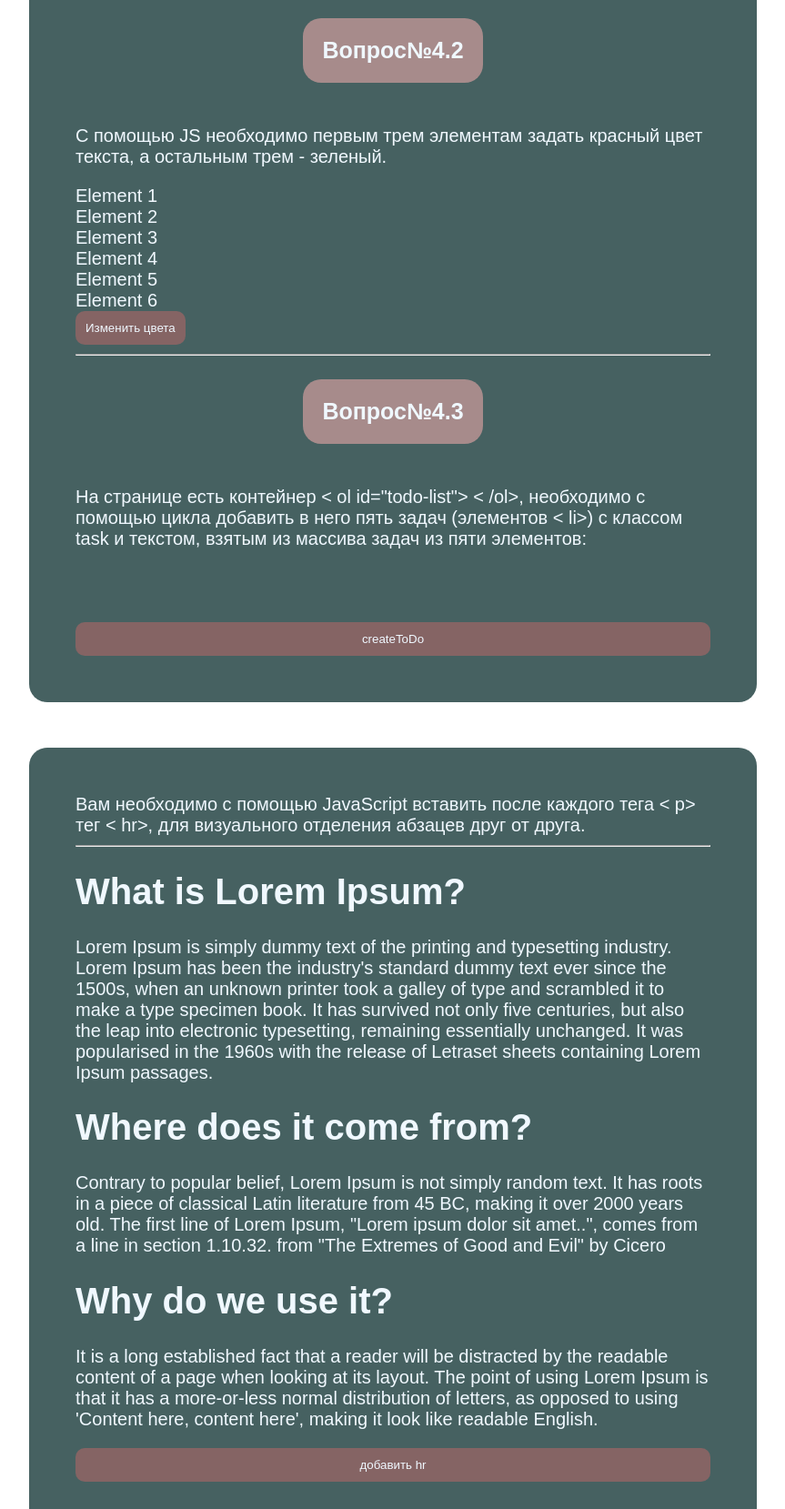
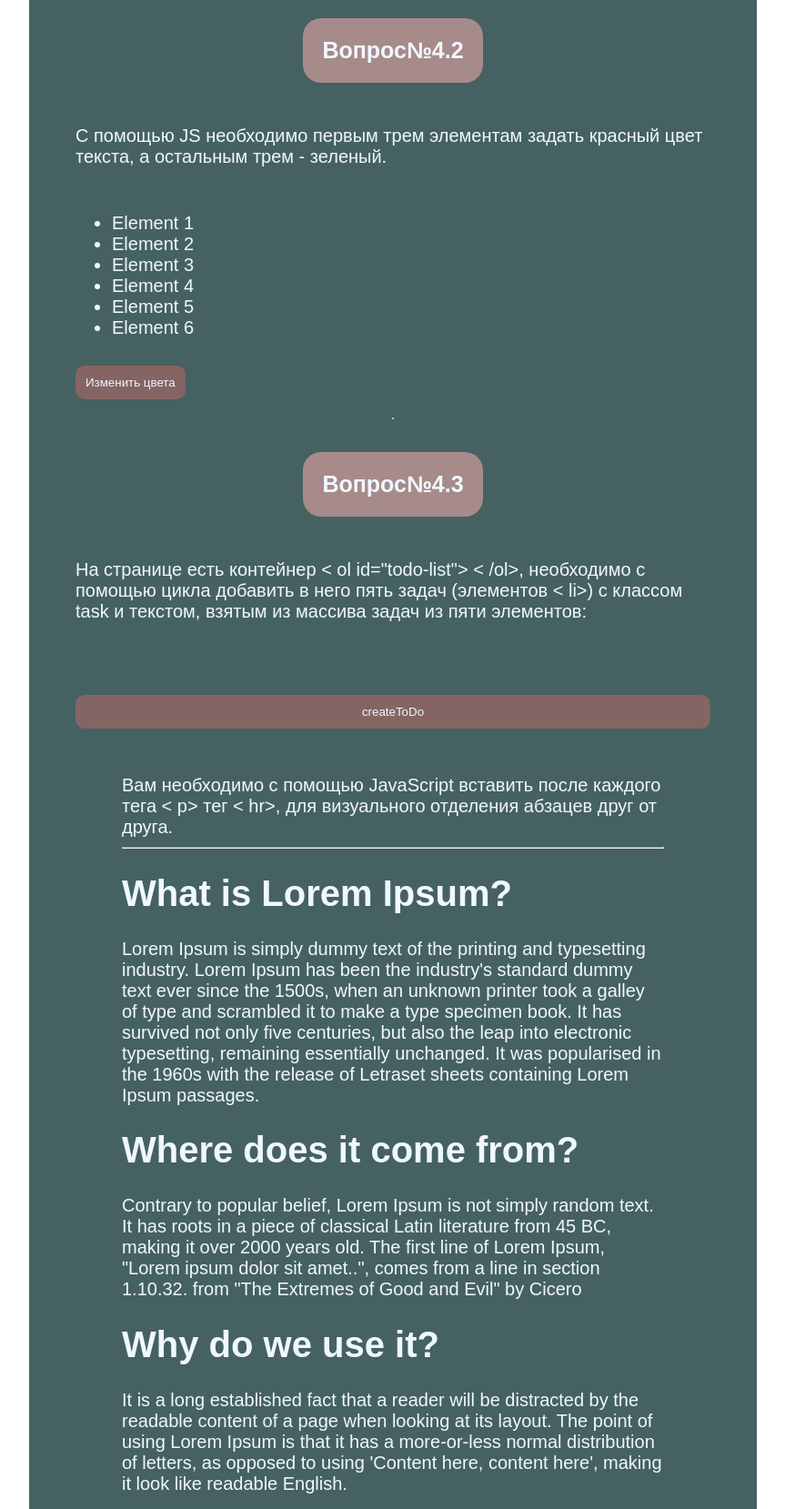
Before and after one commit to aisooo/JS_tasks, a plain HTML site: page javascript/index.html in a window 1280 px wide. Shown: the part 3355-5014 px from the top of the page at 91% size, without its empty margins (208-1071 px from the left). Drawn offline with Linux system fonts and the light colour scheme.

Commit message:
changed and added some classes

```diff
--- a/javascript/index.html
+++ b/javascript/index.html
@@ -149,22 +149,23 @@
             </button>
           </div>
           <hr>
-          <div class = item-question>
+          <div class = "item-question">
           <h1 class="item-title-question small">Вопрос№4.2</h1>
           <p>С помощью JS необходимо первым трем элементам задать красный цвет текста, а остальным трем - зеленый.
 
-          </div>
-          <div class="element-item" id="colorElem">Element 1</div>
-          <div class="element-item" id="colorElem">Element 2</div>
-          <div class="element-item" id="colorElem">Element 3</div>
-          <div class="element-item" id="colorElem">Element 4</div>
-          <div class="element-item" id="colorElem">Element 5</div>
-          <div class="element-item" id="colorElem">Element 6</div>
-          <button class="item-btn" id="colorElem">Изменить цвета</button>
+            <ul class="items">
+                <li>Element 1</li>
+                <li>Element 2</li>
+                <li>Element 3</li>
+                <li>Element 4</li>
+                <li>Element 5</li>
+                <li>Element 6</li>
+            </ul>
+          <button class="item-btn colorElem" >Изменить цвета</button>
           <hr>
-          <div class = item-question>
+          <div class = "item-question">
             <h1 class="item-title-question small">Вопрос№4.3</h1>
-            <p>
+            <p class="question-item">
                 На странице есть контейнер
                 < ol id="todo-list">
                     < /ol>, необходимо с помощью цикла добавить в него пять задач (элементов < li>) с
@@ -185,7 +186,7 @@
                 <hr>
 
                 <h1>What is Lorem Ipsum?</h1>
-                <p>Lorem Ipsum is simply dummy text of the
+                <p class = "set-hr">Lorem Ipsum is simply dummy text of the
                     printing and typesetting industry. Lorem
                     Ipsum has been the industry's standard
                     dummy text ever since the 1500s, when
@@ -198,7 +199,7 @@
                     in the 1960s with the release of Letraset
                     sheets containing Lorem Ipsum passages.</p>
                 <h1>Where does it come from?</h1>
-                <p>Contrary to popular belief, Lorem Ipsum
+                <p class = "set-hr">Contrary to popular belief, Lorem Ipsum
                     is not simply random text. It has roots in
                     a piece of classical Latin literature from
                     45 BC, making it over 2000 years old. The
@@ -207,7 +208,7 @@
                     section 1.10.32. from "The Extremes of
                     Good and Evil" by Cicero</p>
                 <h1>Why do we use it?</h1>
-                <p>It is a long established fact that a reader
+                <p class = "set-hr">It is a long established fact that a reader
                     will be distracted by the readable content
                     of a page when looking at its layout. The
                     point of using Lorem Ipsum is that it has a
@@ -217,23 +218,23 @@
                     readable English.
 
                 </p>
-                <button class = "item-btn long">добавить hr</button>
+                <button class = "item-btn long" id = "btn-hr">добавить hr</button>
 
 
             </span>
         </div>
         <div class="item-question">
-            <span class="item-condition">
+            <span class="item-conditionb last">
             <h1 class="item-title-question">Вопрос№5</h1>
 
             <div id="items-last">
-                <div class="item1">Milk 1 l.<span class="span">x 2</span></div>
-                <div class="item2">Cola 1.5 l. <span class="span">x 1</span></div>
-                <div class="item3">Bread<span class="span">x 2</span></div>
-                <div class="item4">Cheese<span class="span">x 1</span></div>
-                <div class="item5">Chocolate bar<span class="span">x 3</span></div>
+                <div class="item">Milk 1 l.<span class="span">x 2</span></div>
+                <div class="item">Cola 1.5 l. <span class="span">x 1</span></div>
+                <div class="item">Bread<span class="span">x 2</span></div>
+                <div class="item">Cheese<span class="span">x 1</span></div>
+                <div class="item">Chocolate bar<span class="span">x 3</span></div>
             </div>
-            <button class = "item-btn">Попробовать</button>
+            <button class = "item-btn" id = "last_btns">Попробовать</button>
         </span>
         </div>
       </div>
```
